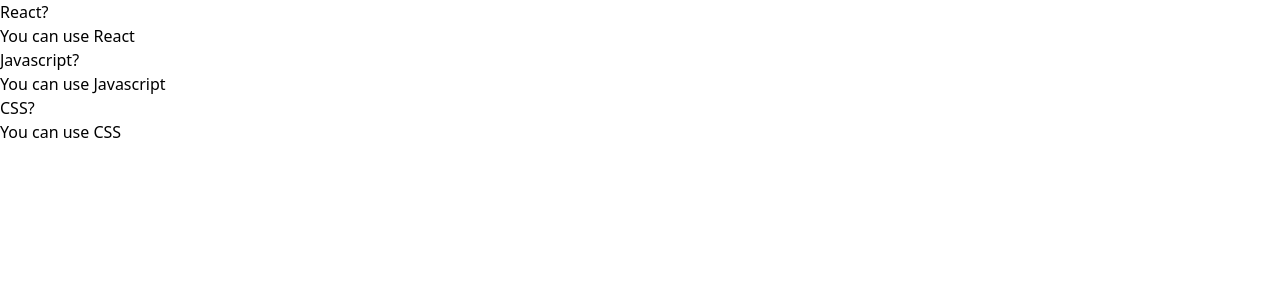
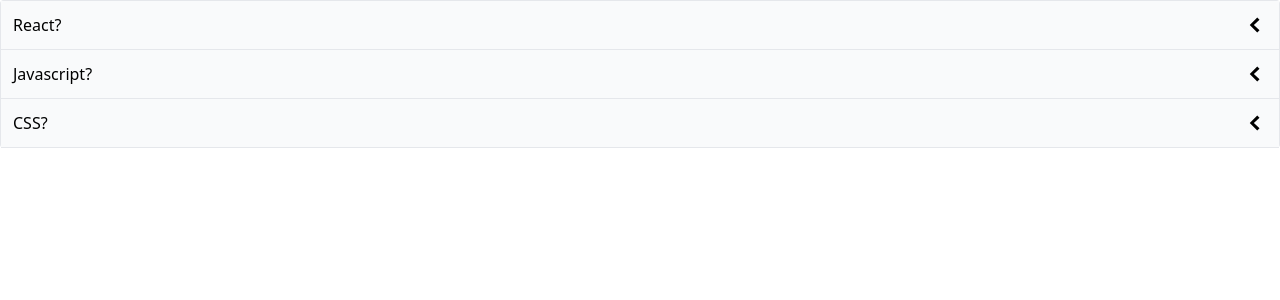
Before and after one commit to LeoPinheiro704/comps, a React (Create React App) app: page / in a window 1280 px wide. Shown: the top 300 px of the page. Built offline with nearby package versions, Linux system fonts and the light colour scheme.

Commit message:
add accordion component

```diff
--- a/src/components/Accordion.js
+++ b/src/components/Accordion.js
@@ -1,14 +1,45 @@
+import { GoChevronDown, GoChevronLeft } from "react-icons/go";
+import { useState } from "react";
+
 function Accordion({ items }) {
-  const renderedItems = items.map((item) => {
+  const [expandedIndex, setExpandedIndex] = useState(-1);
+
+  const handleClick = (index) => {
+    setExpandedIndex((current) => {
+      if (current === index) {
+        return -1;
+      } else {
+        return index;
+      }
+    });
+
+    expandedIndex === index ? setExpandedIndex(-1) : setExpandedIndex(index);
+  };
+
+  const renderedItems = items.map((item, i) => {
+    const isExpanded = i === expandedIndex;
+
+    const icon = (
+      <span className="text-2xl">
+        {isExpanded ? <GoChevronDown /> : <GoChevronLeft />}
+      </span>
+    );
+
     return (
       <div key={item.id}>
-        <div>{item.label}</div>
-        <div>{item.content}</div>
+        <div
+          className="flex justify-between p-3 bg-gray-50 border-b items-center cursor-pointer"
+          onClick={() => handleClick(i)}
+        >
+          {item.label}
+          {icon}
+        </div>
+        {isExpanded && <div className="border-b p-5">{item.content}</div>}
       </div>
     );
   });
 
-  return <div>{renderedItems}</div>;
+  return <div className="border-x border-t rounded">{renderedItems}</div>;
 }
 
 export default Accordion;
```
